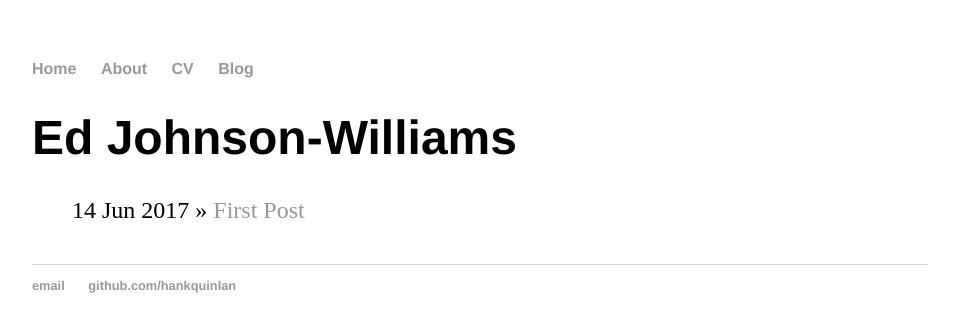
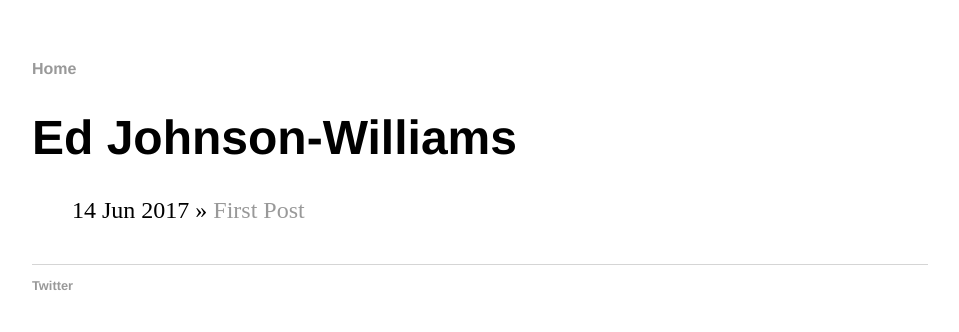
Before and after one commit to edjw/edjw.github.io, a Jekyll site: the page built from index.html, in a window 1280 px wide. Shown: the top 332 px of the page, without its empty margins (160-1119 px from the left). Built offline with Jekyll 4.4.1, drawn with Linux system fonts in a browser that asks for light colours; the list of posts is cut into pages by our own code.

Commit message:
Create default.html

```diff
--- a/_layouts/default.html
+++ b/_layouts/default.html
@@ -9,9 +9,7 @@
 			<nav>
 	    		<ul>
 	        		<li><a href="/">Home</a></li>
-		        	<li><a href="/about">About</a></li>
-	        		<li><a href="/cv">CV</a></li>
-	        		<li><a href="/blog">Blog</a></li>
+
 	    		</ul>
 			</nav>
 			<div class="container">
@@ -21,8 +19,7 @@
 			</div><!-- /.container -->
 			<footer>
 	    		<ul>
-	        		<li><a href="mailto:hankquinlanhub@gmail.com">email</a></li>
-	        		<li><a href="https://github.com/hankquinlan">github.com/hankquinlan</a></li>
+	        		<li><a href="https://twitter.com/_edjw">Twitter</a></li>
 				</ul>
 			</footer>
 		</body>
```
